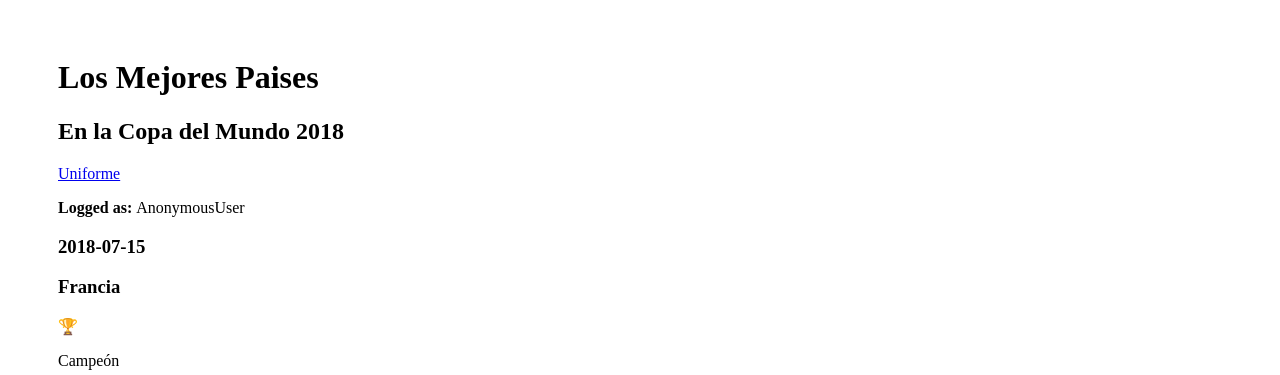
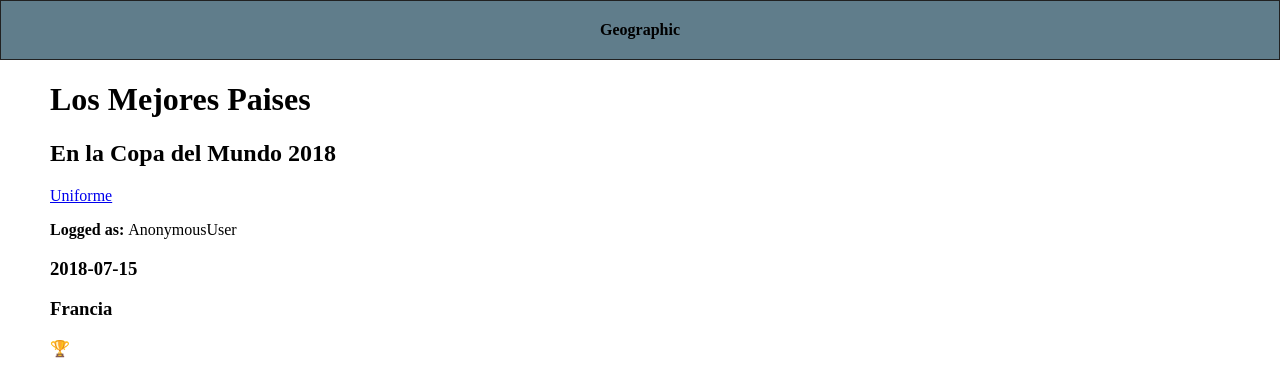
Before and after one commit to Jhonbeltran/geographic-django-platzi, a Django app: page / in a window 1280 px wide. Shown: the top 375 px of the page. Run offline with Django 3.2, Linux system fonts and the light colour scheme.

Commit message:
Agrego ejemplo de base usando extends

```diff
--- /dev/null
+++ b/countries/templates/countries/base.html
@@ -0,0 +1,31 @@
+<!DOCTYPE html>
+<html lang="en" dir="ltr">
+  <head>
+    <meta charset="utf-8">
+    <title>{% block title %}Geo{% endblock %}</title>
+  </head>
+  <body style="margin: 0 0 0 0;">
+  <style media="screen">
+    .header {
+      border: 1px solid #212121;
+      margin: 0 0 0 0;
+      text-align: center;
+      padding: 20px 20px 20px 20px;
+      background-color: #607D8B;
+    }
+    .content {
+      padding-top: 0px;
+    	padding-bottom: 20px;
+    	padding-left: 50px;
+    	padding-right: 50px;
+    }
+  </style>
+    <div class="header">
+      <strong>Geographic</strong>
+    </div>
+    <div class="content">
+      {% block content %}
+      {% endblock %}
+    </div>
+  </body>
+</html>
--- a/countries/templates/countries/home.html
+++ b/countries/templates/countries/home.html
@@ -1,15 +1,6 @@
-<!DOCTYPE html>
-<html lang="en">
-<head>
-	<meta charset="UTF-8">
-	<title>Inicio</title>
-</head>
-<body style="
-	padding-top: 30px;
-	padding-bottom: 20px;
-	padding-left: 50px;
-	padding-right: 50px;
-">
+{% extends "countries/base.html" %}
+{% block title %}Inicio - Geo{% endblock %}
+{% block content %}
 	<h1>Los Mejores Paises</h1>
 	<h2>En la Copa del Mundo 2018</h2>
 	<a href="/uniform">Uniforme</a>
@@ -50,5 +41,4 @@
 	<h3>{% filter force_escape|lower %}
     rUSIA 2018 - FIFA
 	{% endfilter %}</h3>
-</body>
-</html>
+{% endblock %}
```
Also changed, not shown: countries/templates/countries/uniform.html (+4 -15 lines).
